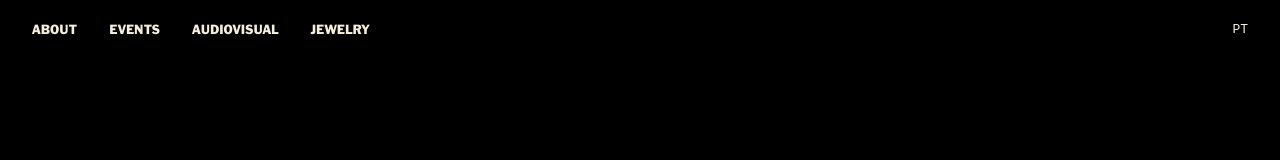
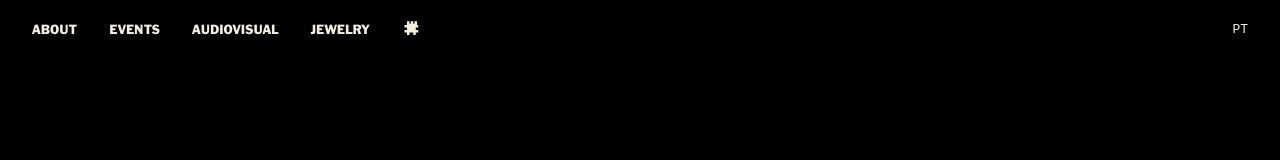
Before and after one commit to guerrinharj/mafalda-producoes, a Next.js app: page /en in a window 1280 px wide. Shown: the top 160 px of the page. Built offline with nearby package versions, Linux system fonts and the light colour scheme; no server answers; the database is empty; a web font is replaced by a local one.

Commit message:
space invader icon

```diff
--- a/components/Navbar.tsx
+++ b/components/Navbar.tsx
@@ -11,6 +11,7 @@ import { usePathname } from 'next/navigation'
 import LocaleSwitcher from '@/components/LocaleSwitcher'
 import AddProjectButton from '@/components/AddProjectButton'
 import LogoutButton from '@/components/LogoutButton'
+import SpaceInvaderIcon from '@/components/SpaceInvaderIcon'
 
 import {
     getDictionary,
@@ -171,6 +172,18 @@ export default function Navbar({
                     >
                         {dict.nav.jewel}
                     </Link>
+
+                    <Link
+                        href={`/${locale}/space-invaders`}
+                        className={`
+                            ${getLinkClass(`/${locale}/space-invaders`)}
+                            flex items-center justify-center
+                        `}
+                        aria-label="Space Invaders"
+                        title="Space Invaders"
+                    >
+                        <SpaceInvaderIcon className="h-5 w-5" />
+                    </Link>
                 </div>
 
                 <div
--- /dev/null
+++ b/components/SpaceInvaderIcon.tsx
@@ -0,0 +1,18 @@
+type Props = {
+    className?: string
+}
+
+export default function SpaceInvaderIcon({
+    className = '',
+}: Props) {
+    return (
+        <svg
+            viewBox="0 0 16 16"
+            className={className}
+            fill="currentColor"
+            aria-hidden="true"
+        >
+            <path d="M4 1h2v2h1V1h2v2h1V1h2v3h1v2h-2v2h2v2h-2v2h-2v-2H6v2H4v-2H2V8h2V6H2V4h2z" />
+        </svg>
+    )
+}
```
